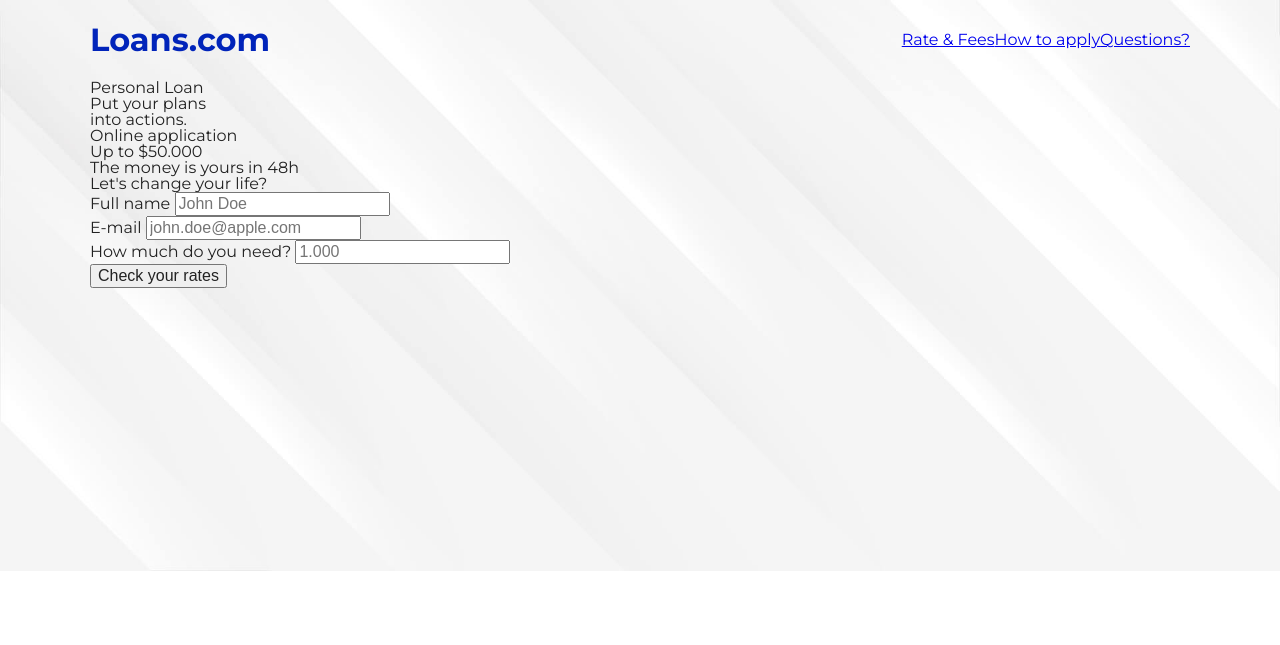
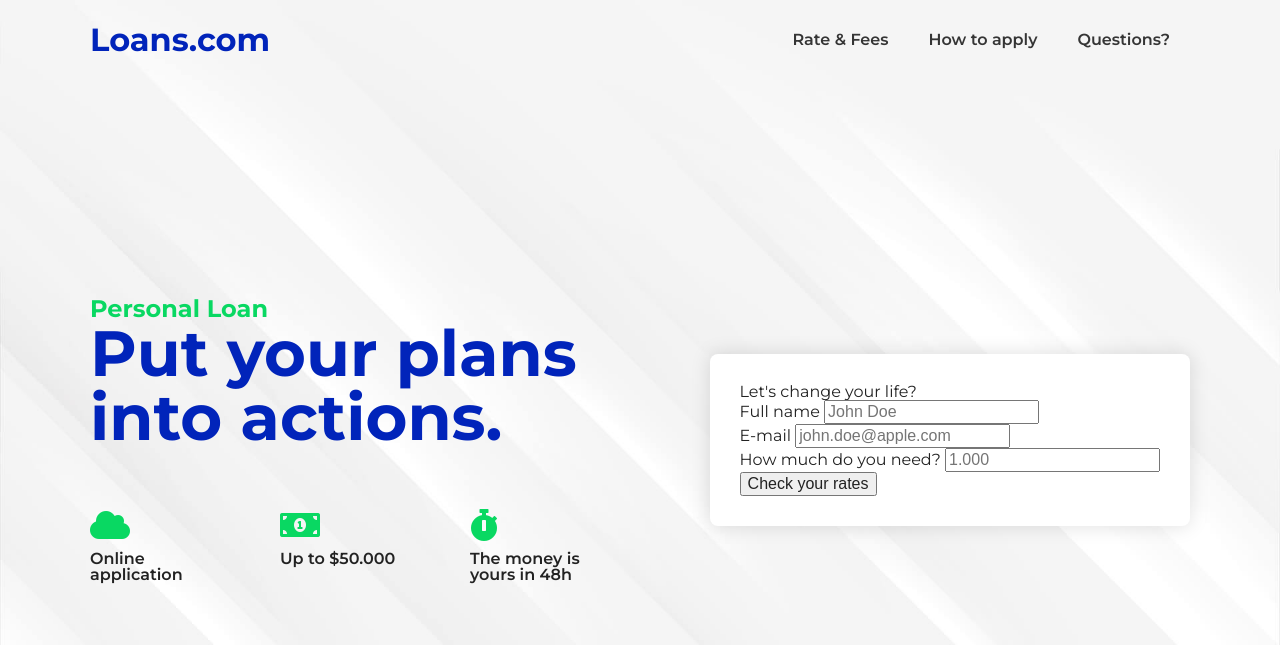
Before and after one commit to gaudnik/Loans.com, a plain HTML site: page index.html in a window 1280 px wide. Drawn offline with Linux system fonts and the light colour scheme.

Commit message:
section main

```diff
--- a/css/style.css
+++ b/css/style.css
@@ -40,3 +40,80 @@ body {
     display: flex;
     list-style: none;
 }
+
+.nav__element a {
+    text-decoration: none;
+    color: var(--text-color);
+    font-weight: 600;
+    display: inline-block;
+    padding: 10px 20px;
+}
+.nav__item:last-child a {
+    padding-right: 0;
+}
+
+.main {
+    height: calc(100vh - 80px);
+    display: flex;
+    align-items: center;
+}
+
+.main__intro {
+    width: 100%;
+    display:flex;
+    align-items: center;
+    justify-content: space-between;
+}
+.intro__info .info__small-heading {
+    color: var(--accent-color);
+    font-size: 1.5rem;
+    font-weight: bold;
+}
+
+.intro__info .info__heading {
+    font-weight: bold;
+    font-size: 4rem;
+    line-height: 1em;
+    color: var(--main-color);
+}
+.info__icons {
+    margin-top: 60px;
+    display: flex;
+}
+.info__icons .icons__item {
+    display: flex;
+    flex-direction: column;
+    margin: 0 20px;
+    width: 150px;
+}
+
+.info__icons .icons__item:first-child {
+    margin-left: 0;
+}
+.info__icons .icons__item::before {
+    color: var(--accent-color);
+    font-size: 2rem;
+    margin-bottom: 10px;
+    font-family: "Font Awesome 5 Free";
+    font-weight: bold;
+}
+.info__icons .icons__item:nth-child(1)::before {
+    content: "\f0c2";
+}
+
+.info__icons .icons__item:nth-child(2)::before {
+    content: "\f3d1";
+}
+
+.info__icons .icons__item:nth-child(3)::before {
+    content: "\f2f2";
+}
+.info__icons .icons__item .item__text {
+    font-weight: 600;
+}
+.intro__form {
+    background: #fff;
+    padding: 30px;
+    box-shadow: 0 0 20px 0 rgba(0, 0, 0, .13);
+    border-radius: 8px;
+}
```
